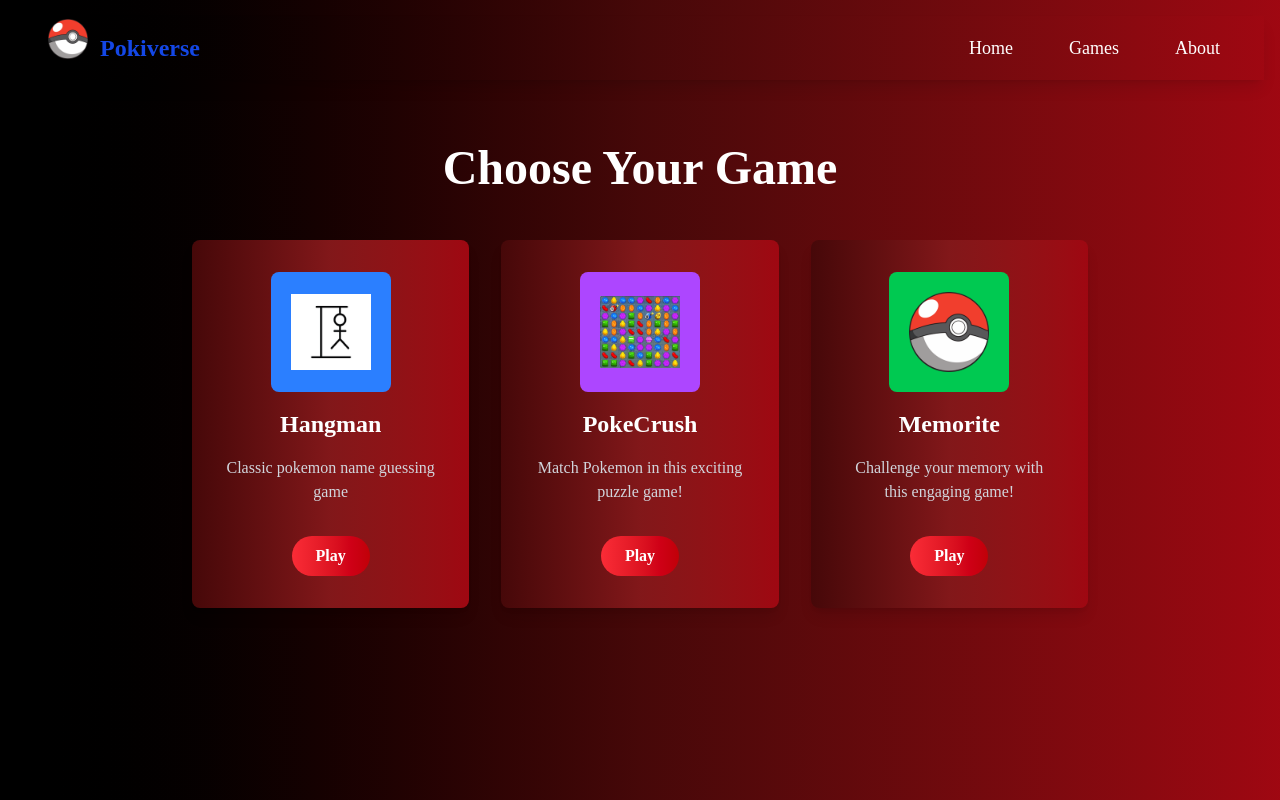
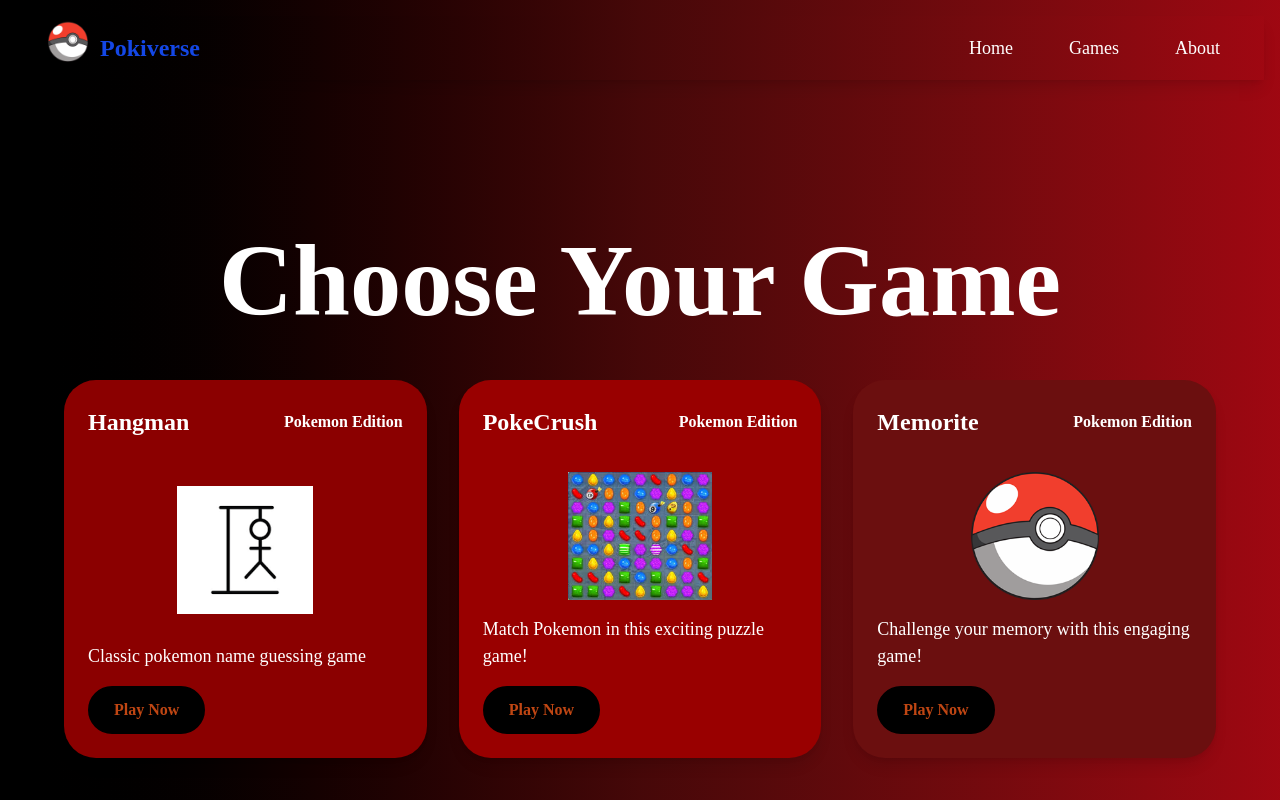
Before and after one commit to bismay70/Pokiverse, a React (Vite) app: page / in a window 1280 px wide. Both pictures are taken after a click on the button "Games". Shown: the top 800 px of the page. Built offline with nearby package versions, Linux system fonts and the light colour scheme; a web font is replaced by a local one.

Commit message:
final ui

```diff
--- a/index.html
+++ b/index.html
@@ -2,7 +2,7 @@
 <html lang="en">
   <head>
     <meta charset="UTF-8" />
-    <link rel="icon" type="image/svg+xml" href="/public/images/ball.png" />
+    <link rel="icon" type="image/svg+xml" href="/images/ball.png" />
     <meta name="viewport" content="width=device-width, initial-scale=1.0" />
     <title>POKIVERSE</title>
     <link rel="preconnect" href="https://fonts.googleapis.com">
--- a/src/App.jsx
+++ b/src/App.jsx
@@ -4,10 +4,13 @@
 import PokeCrush from './components/PokeCrush';
 import Hangman from './components/Hangman';
 import Memorite from './components/Memorite';
-import Hero from './assets/Hero';
-import AboutPage from './assets/AboutPage';
-import Footer from './assets/Footer';
+import Hero from './components/Hero';
+import AboutPage from './components/AboutPage';
+import Footer from './components/Footer';
 import Clients from './components/clients';
+import Navbar from './components/Navbar';
+import Home from './components/Home';
+import Games from './components/games';
 
 
 const App = () => {
@@ -32,108 +35,9 @@
   };
 
 
-  const Navbar = () => (
-  <>
-
-    <nav className="bg-gradient-to-r from-black via-red-950 to-red-800
-  mx-4 mt-4 shadow-lg z-40 relative">
-      <div className="max-w-7xl mx-auto px-4 sm:px-6 lg:px-8">
-        <div className="flex justify-between items-center h-16">
-
-          <div className="flex items-center space-x-3">
-            <img
-              className="w-10 h-10 animate-bounce"
-              src="/images/ball.png"
-              alt="logo"
-            />
-            <span className="text-blue-700 font-bold text-2xl">Pokiverse</span>
-          </div>
-
-          <div className="hidden md:flex space-x-8">
-            {navigation.map((item) => (
-              <button
-                key={item.route}
-                onClick={() => {
-                  setCurrentRoute(item.route);
-                  setSelectedGame(null);
-                }}
-                className={`text-white hover:text-blue-400 px-3 py-2 rounded-md text-lg font-medium transition-colors ${
-                  currentRoute === item.route ? 'text-blue-400' : ''
-                }`}
-              >
-                {item.name}
-              </button>
-            ))}
-          </div>
-
-
-          <div className="md:hidden z-50">
-            <button
-              onClick={() => setIsMobileMenuOpen(true)}
-              className="text-white hover:text-blue-400 p-2"
-            >
-              <Menu size={28} />
-            </button>
-          </div>
-        </div>
-      </div>
-    </nav>
-
-
-    <div
-      className={`fixed top-0 right-0 h-full w-[70%] bg-gradient-to-r from-black via-red-950 to-red-800 z-50 transform transition-transform duration-300 ease-in-out ${
-        isMobileMenuOpen ? 'translate-x-0' : 'translate-x-full'
-      }`}
-    >
-      <div className="flex justify-between items-center px-4 py-4">
-        <div className="flex items-center space-x-2">
-          <img className="w-8 h-8 animate-bounce" src="/images/ball.png" alt="logo" />
-          <span className="text-blue-700 font-bold text-xl">Pokiverse</span>
-        </div>
-        <button
-          onClick={() => setIsMobileMenuOpen(false)}
-          className="text-white hover:text-blue-400 p-2"
-        >
-          <X size={28} />
-        </button>
-      </div>
-
-      <div className="flex flex-col space-y-6 px-6 mt-8">
-        {navigation.map((item) => (
-          <button
-            key={item.route}
-            onClick={() => {
-              setCurrentRoute(item.route);
-              setSelectedGame(null);
-              setIsMobileMenuOpen(false);
-            }}
-            className={`text-white text-left text-lg font-semibold hover:text-blue-400 transition-colors ${
-              currentRoute === item.route ? 'text-blue-400' : ''
-            }`}
-          >
-            {item.name}
-          </button>
-        ))}
-      </div>
-    </div>
-  </>
-);
-
-
 
   const HomePage = () => (
-    <div className="min-h-screen flex flex-col items-center justify-center px-4">
-      <Hero/>
-      <p className="text-gray-300 text-xl md:text-2xl text-center max-w-2xl mb-12">
-        Welcome to POKIVERSE! Explore my collection of fun and easy games.
-      </p>
-      <button
-        onClick={() => setCurrentRoute('games')}
-        className="bg-red-600 hover:bg-red-800 text-white font-bold py-4 px-8 rounded-full text-lg transition-all transform hover:scale-105 shadow-lg"
-      >
-        Start Playing
-      </button>
-    </div>
+    <Home setCurrentRoute={setCurrentRoute} />
   );
 
 const GamesPage = () => {
@@ -143,30 +47,53 @@
   }
 
   return (
-      <div className="min-h-screen py-16 px-4">
-        <h1 className="text-5xl font-bold text-white text-center mb-12">Choose Your Game</h1>
-        <div className="max-w-4xl mx-auto grid grid-cols-1 md:grid-cols-3 gap-8">
+    <section className="w-full min-h-screen py-[150px] max-lg:py-[80px] bg-gradient-to-r from-black via-red-950 to-red-800 flex justify-center items-center flex-col overflow-hidden">
+      <div className="w-[90%] max-sm:w-[95%] flex flex-col gap-[48px] items-center">
+        <h1 className="text-white font-montserrat text-[8vw] font-black leading-none text-center">
+          Choose Your Game
+        </h1>
+
+        <div className="grid grid-cols-3 max-lg:grid-cols-1 gap-8 w-full">
           {games.map((game) => (
             <div
               key={game.name}
-              className="bg-gradient-to-r from-red-950 via-red-900 to-red-800 rounded-lg p-8 text-center hover:transform hover:scale-105 transition-all cursor-pointer shadow-lg"
+              className="rounded-[32px] p-6 flex flex-col justify-between shadow-lg"
+              style={{ backgroundColor: game.color === 'blue' ? '#8B0000' : game.color === 'purple' ? '#990000' : '#6B0F0F' }}
+            >
+
+              <div className="flex justify-between items-center mb-4">
+                <h1 className="font-montserrat font-bold text-[24px] text-white">
+                  {game.name}
+                </h1>
+                <h3 className="font-montserrat font-bold text-[16px] text-white">
+                  Pokemon Edition
+                </h3>
+              </div>
+
+
+              <img
+                src={game.img}
+                alt={game.name}
+                className="w-full h-32 object-contain my-4 image"
+              />
+
+              <div className="flex flex-col gap-4">
+                <p className="text-white text-[18px]">{game.p.props.children}</p>
+                <button
                   onClick={() => handleGameSelect(game)}
+                  className="px-[24px] py-[10px] bg-black border-2 border-black rounded-[32px] text-[#bf4613] font-montserrat font-bold hover:bg-[#de7c7c] hover:text-black transition text-[16px] w-fit"
                 >
-              <div className={`w-30 h-30 bg-${game.color}-500 rounded-lg mx-auto mb-4 flex items-center justify-center`}>
-                <img src={game.img} alt={game.name} className="w-20 h-20 object-contain" />
-
+                  Play Now
+                </button>
               </div>
-              <h3 className="text-white text-2xl font-bold mb-4">{game.name}</h3>
-              <p className="text-gray-300 mb-6">{game.p}</p>
-              <button className=' text-white font-bold py-2 px-6 rounded-full bg-gradient-to-r from-red-500 to-red-700 hover:from-red-600 hover:to-red-800 transition-all transform hover:scale-105'>
-                Play
-              </button>
             </div>
           ))}
         </div>
       </div>
+    </section>
   );
 };
+
 
 
   const renderCurrentPage = () => {
@@ -185,14 +112,19 @@
   // bg-gradient-to-r from-red-500 via-gray-900 to-white
 
   return (
-    <div className="min-h-screen bg-gradient-to-r from-black via-red-950 to-red-800
- flex flex-col">
-
-      <Navbar />
+    <div className="min-h-screen bg-gradient-to-r from-black via-red-950 to-red-800 flex flex-col">
+      <Navbar
+        navigation={navigation}
+        currentRoute={currentRoute}
+        setCurrentRoute={setCurrentRoute}
+        setSelectedGame={setSelectedGame}
+        isMobileMenuOpen={isMobileMenuOpen}
+        setIsMobileMenuOpen={setIsMobileMenuOpen}
+      />
       <main className="flex-grow">
         {renderCurrentPage()}
       </main>
-     <Clients/>
+      {/* Remove global Games rendering; Games shows within Home now */}
       <Footer />
     </div>
   );
--- /dev/null
+++ b/src/components/Home.jsx
@@ -0,0 +1,26 @@
+import React from 'react';
+import Hero from './Hero';
+import Clients from './clients';
+import Games from './games';
+
+const Home = ({ setCurrentRoute }) => (
+  <>
+    <div className="min-h-screen flex flex-col items-center justify-center px-4">
+      <Hero />
+      <p className="text-gray-300 text-xl md:text-2xl text-center max-w-2xl mb-12">
+        Welcome to POKIVERSE! Explore my collection of fun and easy games.
+      </p>
+      <button
+        onClick={() => setCurrentRoute('games')}
+        className="bg-red-600 hover:bg-red-800 text-white font-bold py-4 px-8 rounded-full text-lg transition-all transform hover:scale-105 shadow-lg"
+      >
+        Start Playing
+      </button>
+    </div>
+    {/* Render Games before Clients on the Home page */}
+    <Games setCurrentRoute={setCurrentRoute} />
+    <Clients setCurrentRoute={setCurrentRoute} />
+  </>
+);
+
+export default Home;
--- /dev/null
+++ b/src/components/Navbar.jsx
@@ -0,0 +1,83 @@
+import React from 'react';
+import { Menu, X } from 'lucide-react';
+
+const Navbar = ({
+  navigation,
+  currentRoute,
+  setCurrentRoute,
+  setSelectedGame,
+  isMobileMenuOpen,
+  setIsMobileMenuOpen,
+}) => (
+  <>
+    <nav className="bg-gradient-to-r from-black via-red-950 to-red-800 mx-4 mt-4 shadow-lg z-40 relative">
+      <div className="max-w-7xl mx-auto px-4 sm:px-6 lg:px-8">
+        <div className="flex justify-between items-center h-16">
+          <div className="flex items-center space-x-3">
+            <img className="w-10 h-10 animate-bounce" src="/images/ball.png" alt="logo" />
+            <span className="text-blue-700 font-bold text-2xl">Pokiverse</span>
+          </div>
+
+          <div className="hidden md:flex space-x-8">
+            {navigation.map((item) => (
+              <button
+                key={item.route}
+                onClick={() => {
+                  setCurrentRoute(item.route);
+                  setSelectedGame(null);
+                }}
+                className={`text-white hover:text-blue-400 px-3 py-2 rounded-md text-lg font-medium transition-colors ${
+                  currentRoute === item.route ? 'text-blue-400' : ''
+                }`}
+              >
+                {item.name}
+              </button>
+            ))}
+          </div>
+
+          <div className="md:hidden z-50">
+            <button onClick={() => setIsMobileMenuOpen(true)} className="text-white hover:text-blue-400 p-2">
+              <Menu size={28} />
+            </button>
+          </div>
+        </div>
+      </div>
+    </nav>
+
+    <div
+      className={`fixed top-0 right-0 h-full w-[70%] bg-gradient-to-r from-black via-red-950 to-red-800 z-50 transform transition-transform duration-300 ease-in-out ${
+        isMobileMenuOpen ? 'translate-x-0' : 'translate-x-full'
+      }`}
+    >
+      <div className="flex justify-between items-center px-4 py-4">
+        <div className="flex items-center space-x-2">
+          <img className="w-8 h-8 animate-bounce" src="/images/ball.png" alt="logo" />
+          <span className="text-blue-700 font-bold text-xl">Pokiverse</span>
+        </div>
+        <button onClick={() => setIsMobileMenuOpen(false)} className="text-white hover:text-blue-400 p-2">
+          <X size={28} />
+        </button>
+      </div>
+
+      <div className="flex flex-col space-y-6 px-6 mt-8">
+        {navigation.map((item) => (
+          <button
+            key={item.route}
+            onClick={() => {
+              setCurrentRoute(item.route);
+              setSelectedGame(null);
+              setIsMobileMenuOpen(false);
+            }}
+            className={`text-white text-left text-lg font-semibold hover:text-blue-400 transition-colors ${
+              currentRoute === item.route ? 'text-blue-400' : ''
+            }`}
+          >
+            {item.name}
+          </button>
+        ))}
+      </div>
+    </div>
+  </>
+);
+
+export default Navbar;
--- /dev/null
+++ b/src/components/games.jsx
@@ -0,0 +1,118 @@
+import React from "react";
+import { gsap } from "gsap";
+import { ScrollTrigger } from "gsap/ScrollTrigger";
+import { useGSAP } from "@gsap/react";
+
+import Img1 from "/images/hangman.png";
+import Img2 from "/images/ball.png";
+import Img3 from "/images/candy.jpeg";
+
+gsap.registerPlugin(ScrollTrigger);
+
+const Game = ({ setCurrentRoute }) => {
+  useGSAP(() => {
+    gsap.from("#head", {
+      scale: 1.3,
+      scrollTrigger: {
+        trigger: "#head",
+        scrub: true,
+      },
+    });
+
+    gsap.set(".image", { y: 30 });
+
+    gsap.utils.toArray(".image").forEach((img) => {
+      gsap.to(img, {
+        y: -80,
+        ease: "none",
+        scrollTrigger: {
+          trigger: img,
+          start: "top bottom",
+          end: "bottom top",
+          scrub: true,
+        },
+      });
+    });
+  });
+
+  const ProjectContent = [
+    {
+      id: 1,
+      title: "Hangman",
+      subtitle: "Pokemon Edition",
+      imageSrc: Img1,
+      content: "Guess the Pokémon before it's too late",
+      bgcolor: "#8B0000",
+    },
+    {
+      id: 2,
+      title: "Memorite",
+      subtitle: "Pokemon Edition",
+      imageSrc: Img2,
+      content: "Test your Pokémon memory skills",
+      bgcolor: "#990000",
+    },
+    {
+      id: 3,
+      title: "Candy Crush",
+      subtitle: "Pokemon Edition",
+      imageSrc: Img3,
+      content: "Match & crush Pokémon candies",
+      bgcolor: "#6B0F0F",
+    },
+  ];
+
+  return (
+    <section className="w-full min-h-screen py-[120px] max-lg:py-[50px] bg-gradient-to-r from-black via-red-950 to-red-800 flex justify-center items-center flex-col overflow-hidden">
+      <div className="w-[90%] max-sm:w-[95%] flex flex-col gap-[48px] items-center">
+
+        <h1
+          id="head"
+          className="text-white font-montserrat text-[8vw] font-black leading-none"
+        >
+          Our Games
+        </h1>
+
+        <div className="grid grid-cols-3 max-lg:grid-cols-1 gap-6 w-full">
+          {ProjectContent.map((project) => (
+            <div
+              key={project.id}
+              className="rounded-[32px] p-6 max-sm:p-4 flex flex-col justify-between"
+              style={{ backgroundColor: project.bgcolor }}
+            >
+              <div className="flex justify-between items-center">
+                <h1 className="font-montserrat font-bold text-[24px] text-white">
+                  {project.title}
+                </h1>
+                <h3 className="font-montserrat font-bold text-[16px] text-white">
+                  {project.subtitle}
+                </h3>
+              </div>
+
+              <img
+                src={project.imageSrc}
+                alt="Project"
+                className="image object-contain my-4"
+              />
+
+              <div className="flex flex-col gap-4">
+                <h1 className="text-[24px] font-bold font-montserrat text-white uppercase leading-tight">
+                  {project.content}
+                </h1>
+
+                <button
+                  onClick={() => setCurrentRoute && setCurrentRoute('games')}
+                  className="px-[24px] py-[10px] bg-black border-2 border-black rounded-[32px] text-[#bf4613] font-montserrat font-bold hover:bg-[#de7c7c] hover:text-black transition text-[16px]"
+                >
+                  Play Now
+                </button>
+              </div>
+            </div>
+          ))}
+        </div>
+      </div>
+    </section>
+  );
+};
+
+export default Game;
```
Also changed, not shown: src/components/Footer.jsx (renamed from src/assets/Footer.jsx, +8 -11 lines), src/components/clients.jsx (+7 -4 lines), src/components/AboutPage.jsx (renamed from src/assets/AboutPage.jsx), src/components/Hero.jsx (renamed from src/assets/Hero.jsx). Lines whose indentation alone changed are shown as unchanged.
